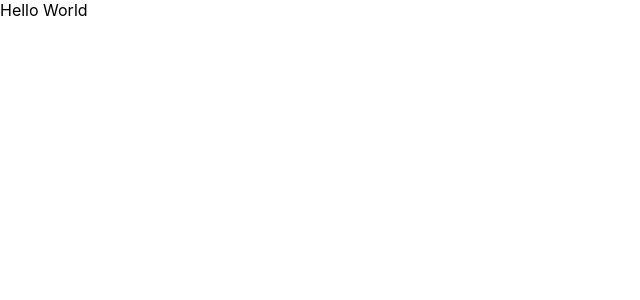
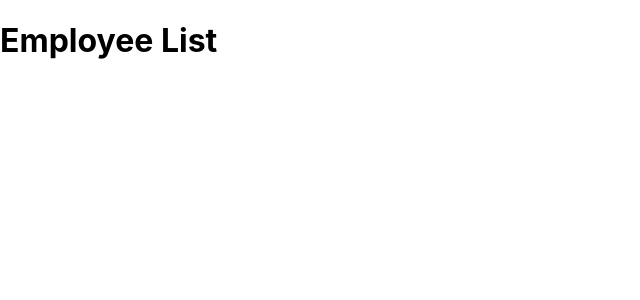
Before and after one commit to lukeperrin10/employee_management, a React (Create React App) app: page / in a window 1280 px wide. Shown: the top 300 px of the page, without its empty margins (0-640 px from the left). Built offline with nearby package versions, Linux system fonts and the light colour scheme.

Commit message:
fimplementation for header now complete. first test goes green

```diff
--- a/cypress.json
+++ b/cypress.json
@@ -1,4 +1,3 @@
 {
-  "baseURL": "http://localhost:3000",
-  "chromeWebSecurity": false
+  "baseUrl": "http://localhost:3000"
 }
--- a/src/App.jsx
+++ b/src/App.jsx
@@ -4,7 +4,7 @@ import React, { Component } from 'react'
   render() {
     return (
       <div>
-        Hello World
+        <h1 id="header">Employee List</h1>
       </div>
     )
   }
```
Also changed, not shown: 1 other file (tests, documents, lock files or other folders).
